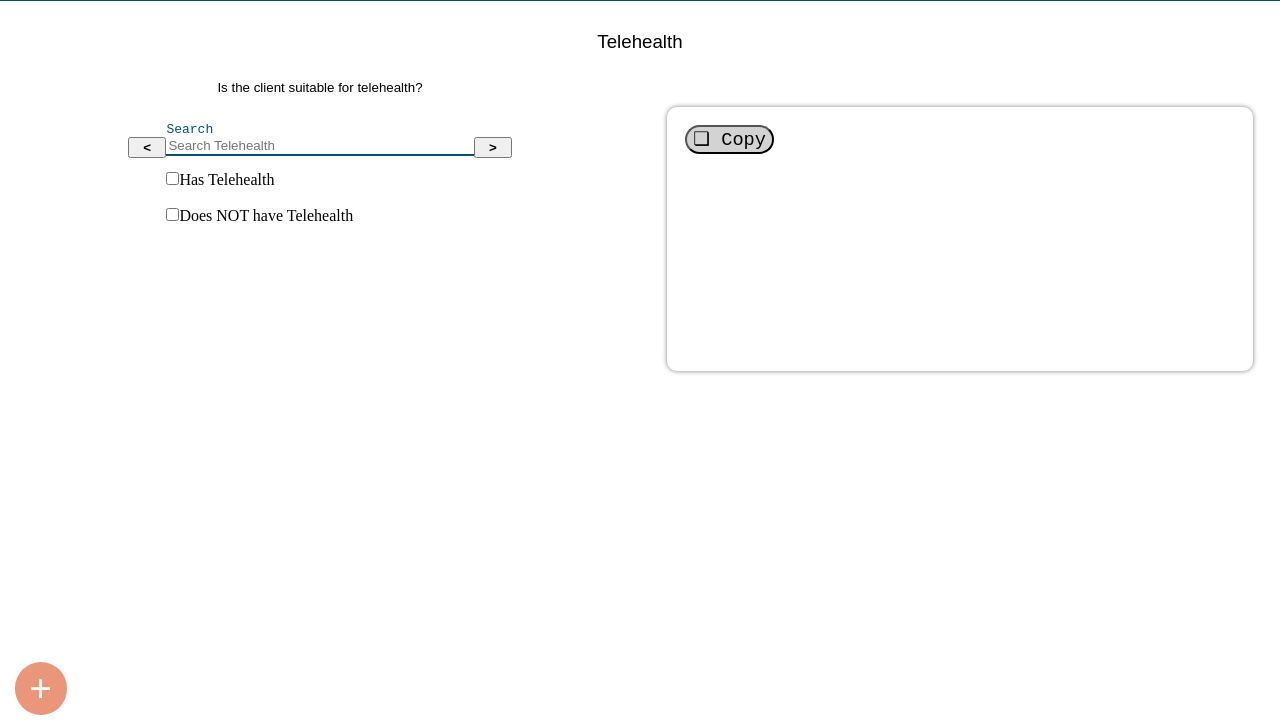
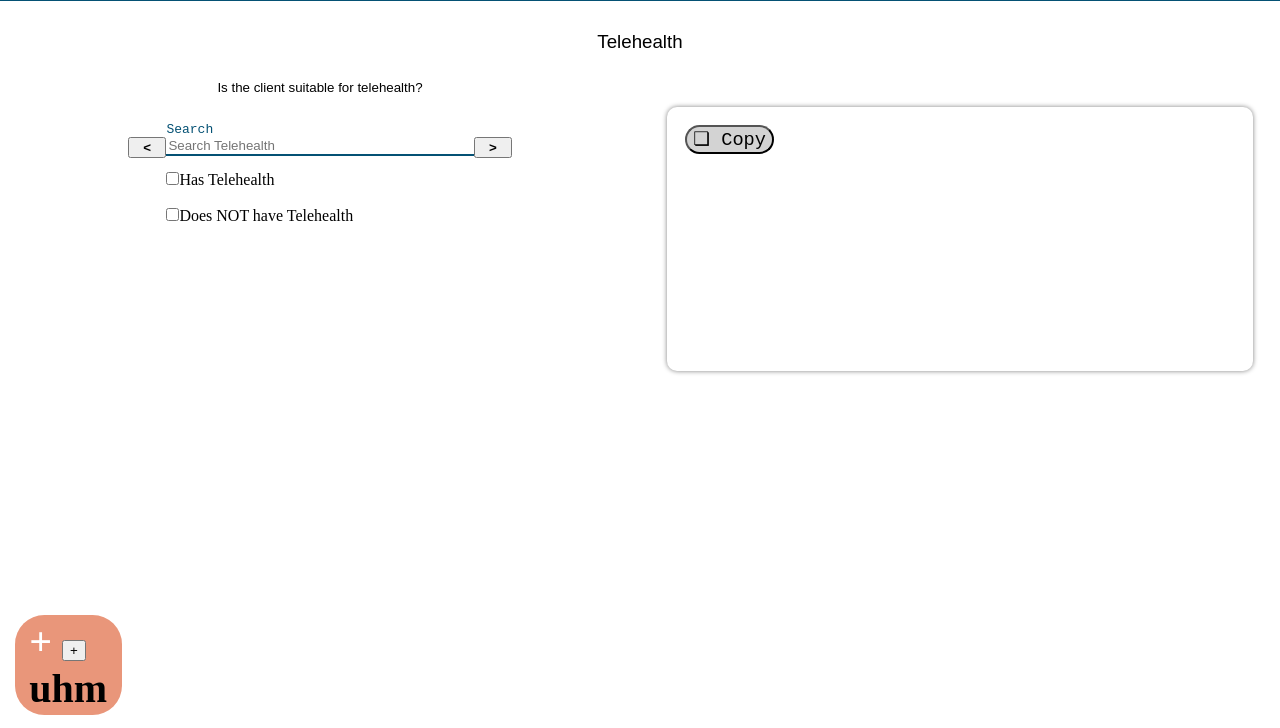
Before and after one commit to Khenkelman/NoteAssist, a website: page index.html in a window 1280 px wide. Shown: the part 72-800 px from the top of the page. Drawn offline with Linux system fonts and the light colour scheme.

Commit message:
Re-designed majority of code to work with localStorage

```diff
--- a/data.json
+++ b/data.json
@@ -5,7 +5,7 @@
 		"Description": "Desc 1",
 		"Output": "The client has telehealth"
 	},
-  {
+  	{
 		"Category": "Telehealth",
 		"Title": "Does NOT have Telehealth",
 		"Description": "Desc 1.2",
@@ -17,7 +17,7 @@
 		"Description": "Desc 2",
 		"Output": "the client is pretty"
 	},
-  {
+  	{
 		"Category": "Presentation",
 		"Title": "Gross",
 		"Description": "Desc 2.2",
--- a/index.html
+++ b/index.html
@@ -62,7 +62,9 @@
 <!-------------- Floating + Sign ----------->
 <!------------------------------------->
     <div id=addCircle>
-       <a href="" style=color:white;>&#43;</a>
+       <a onclick="addTextBox()" style=color:white;>&#43;</a>
+        <button onclick="addTextBox()">+</button>
+        <p id=resultt>uhm</p>
     </div>
 <script src="main.js"></script>
 </html>
--- a/main.js
+++ b/main.js
@@ -38,7 +38,6 @@ categoryMove();
 //#############    ARROW FUNCTION    ############//
 // This is the function that builds the list of selectable "titles" that correspond to the categories. These are called from the JSON file. It is wrapped with a JSON calling function so you can access any data from the JSON file if you put your code above the xhttp.open/send lines
 function categoryMove(command){
-    numBoxesPerCategory();
 // Arrows have an onclick in HTML that calls this function with a parameter that tells the below conditionals what to do
     if(command == "add"&&categorySelected<12){
     categorySelected += 1;
@@ -93,6 +92,7 @@ function categoryMove(command){
           categoryDescriptor = "What steps will the therapist take in relationship to the treatment progress?";
           break;
     }
+    numBoxesPerCategory();
   document.getElementById('descriptorParagraph').innerHTML = categoryDescriptor;
 }
 
@@ -214,7 +214,40 @@ function hideBoxes(minCount, maxCount, testDataLength){
     }
 }
 
+function addTextBox(){
 
+
+    var xhttp = new XMLHttpRequest();
+    xhttp.onreadystatechange = function() {
+    if (this.readyState == 4 && this.status == 200) {
+      var testData = JSON.parse(xhttp.responseText);
+
+
+
+    //______Printing Checkboxes inside 'Divs'______//
+      var output = '';
+      for(var i = 0; i < testData.length; i++){
+      }
+
+          const checkBox = {
+              Category: "test",
+              Title: "test2",
+          }
+          window.localStorage.
+          window.localStorage.setItem('checkBox', JSON.stringify(checkBox));
+          var result = window.localStorage.getItem("checkBox");
+
+        document.getElementById("resultt").innerHTML = result
+
+
+
+    }};
+
+    //____________End JSON Call____________________//
+    xhttp.open("GET", "data.json", true);
+    xhttp.send();
+
+}
 // ##### COPY BUTTON FUNCTIONALITY ####### //
 function copyTextFunction(){
   textHolder = document.getElementById('copiedtext');
@@ -234,6 +267,4 @@ function newNoteAlert(){
 
 
 
-
-
 //ඞ
--- /dev/null
+++ b/package.json
@@ -0,0 +1,5 @@
+{
+  "dependencies": {
+    "xmlhttprequest": "^1.8.0"
+  }
+}
```
Also changed, not shown: 1 other file.
